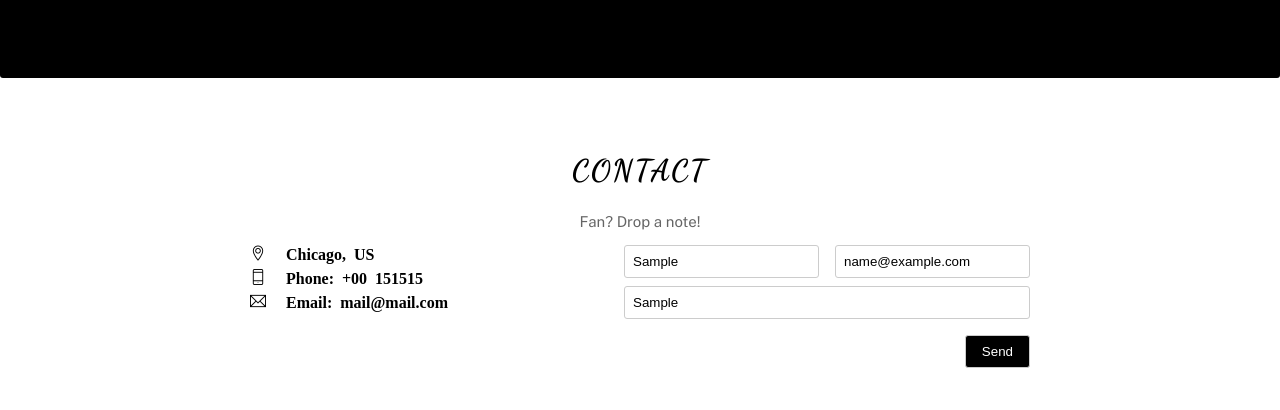
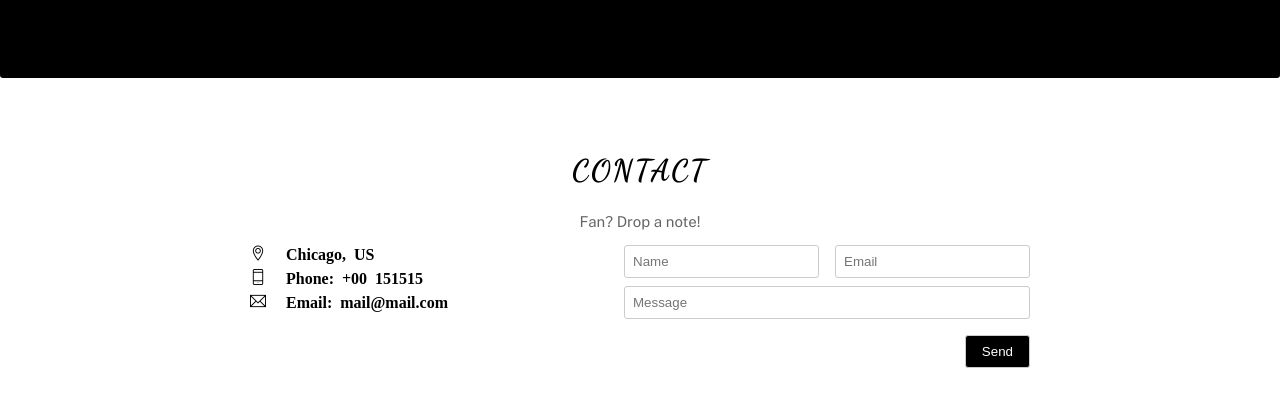
Before and after one commit to trancuongk5/The-band-web, a plain HTML site: page index.html in a window 1280 px wide. Both pictures are taken after typing "Sample", "name@example.com", "Sample" into the empty fields and a click on the button "Send". Shown: the part 2220-2630 px from the top of the page. Drawn offline with nearby package versions, Linux system fonts and the light colour scheme.

Commit message:
add action btn sent

```diff
--- a/assets/js/main.js
+++ b/assets/js/main.js
@@ -42,6 +42,32 @@ buyWindow.addEventListener('click', function(){
 })
 
 let boxBuy = document.querySelector('.box__buy-tickets');
-boxBuy.addEventListener('click', function(e){
+boxBuy.addEventListener('click', (e) => {
     e.stopPropagation();
 })
+
+
+const nameInput = document.querySelector('input[name="name"]');
+const emailInput = document.querySelector('input[name="email"]');
+const messageInput = document.querySelector('input[name="message"]');
+
+const btnSent = document.querySelector('.btn-interact__btn-send');
+
+btnSent.addEventListener('click', () => {
+    if(nameInput.value == '' || emailInput.value == '' || messageInput.value == ''){
+        alert('Please fill in all fields');
+    }
+    else
+    {
+        let content = {
+            fullname : nameInput.value,
+            email : emailInput.value,
+            message : messageInput.value
+        }
+        nameInput.value = '';
+        emailInput.value = '';
+        messageInput.value = '';
+        console.log(content);
+        alert('Sent successfully');
+    }
+})
--- a/index.html
+++ b/index.html
@@ -180,10 +180,10 @@
                         <div class="contact__btn-interact">
                             <div class="btn-interact--input">
                                 <div class="send__in-row1">
-                                    <input class="input-box" type="text" name="Name" placeholder="Name" required>
-                                    <input class="input-box" type="email" name="Email" placeholder="Email" required>
+                                    <input class="input-box" type="text" name="name" placeholder="Name" required>
+                                    <input class="input-box" type="email" name="email" placeholder="Email" required>
                                 </div>
-                                <input class="input-box send__in-row2" type="text" name="Message" placeholder="Message"
+                                <input class="input-box send__in-row2" type="text" name="message" placeholder="Message"
                                     required>
                             </div>
                             <button class="btn-interact__btn-send">Send</button>
```
